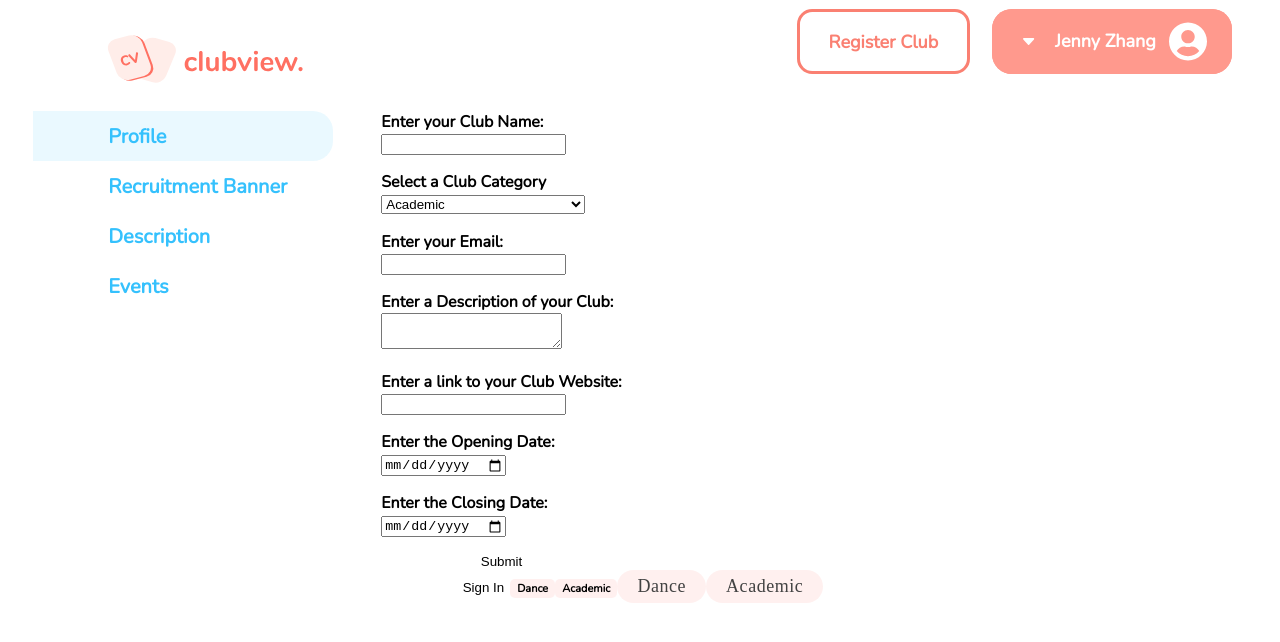
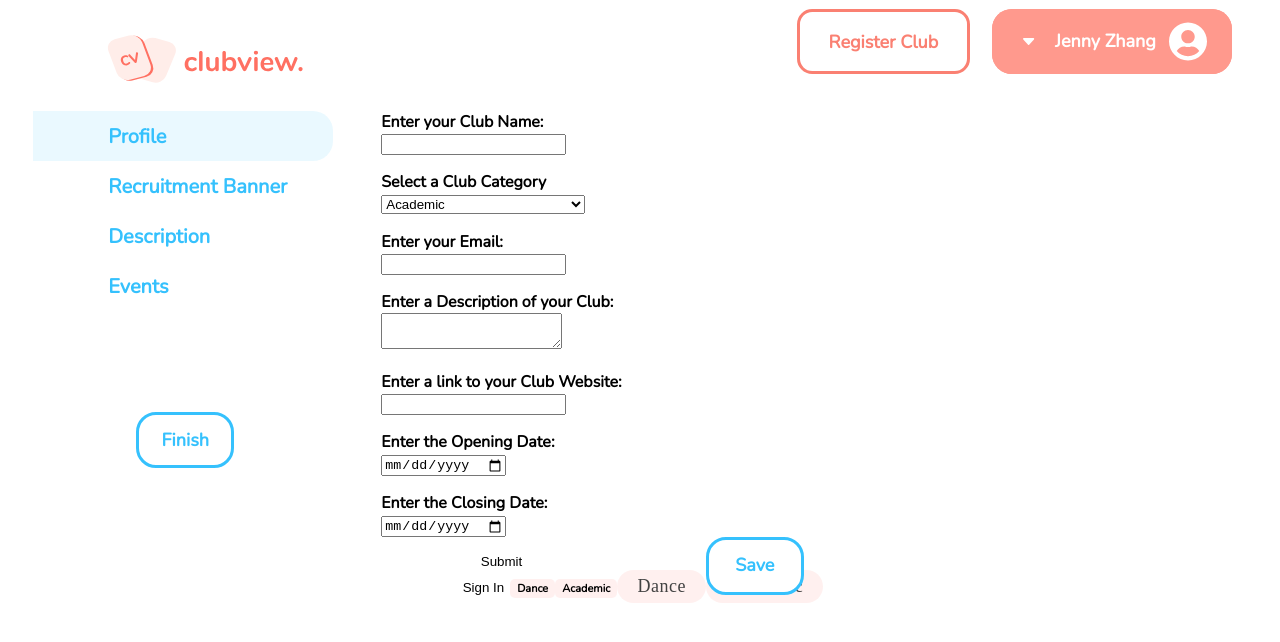
Before and after one commit to cornell-dti/club-view, a React (Create React App) app in the folder frontend/: page /register in a window 1280 px wide. Shown: the top 642 px of the page. Built offline with nearby package versions, Linux system fonts and the light colour scheme.

Commit message:
fully componentalized register button!!!!

```diff
--- a/frontend/src/components/Button/FRSbutton.css
+++ b/frontend/src/components/Button/FRSbutton.css
@@ -1,4 +1,4 @@
-.homePage {
+.Register {
     position: absolute;
     right: 17rem;
     top: 9px;
@@ -25,7 +25,7 @@
     border-radius: 0.95rem;
 }
 
-.registerPage {
+.Save {
 
     display: flex;
     justify-content: center;
@@ -38,11 +38,20 @@
     background-color: white;
     text-decoration: none;
 
+    font-family: 'Nunito';
+    font-style: normal;
+    font-weight: 800;
+    font-size: 18px;
+    line-height: 25px;
+    text-align: center;
+
+    color: #35C1FD;
+
     box-sizing: border-box;
 
     position: absolute;
     left: 55.14%;
-    right: 37.22%;
+    right: 37.20%;
     top: 67.11%;
     bottom: 25.67%;
 
@@ -50,3 +59,38 @@
 
     border-radius: 1.25rem;/*20px*/
 }
+
+.Finish {
+
+    display: flex;
+    justify-content: center;
+    align-items: center;
+    vertical-align: auto;
+    font-display: flex;
+
+    border-color:#35C1FD;
+    color: #35C1FD;
+    background-color: white;
+    text-decoration: none;
+
+    font-family: 'Nunito';
+    font-style: normal;
+    font-weight: 800;
+    font-size: 18px;
+    line-height: 25px;
+    text-align: center;
+
+    color: #35C1FD;
+
+    box-sizing: border-box;
+
+    position: absolute;
+    left: 10.65%;
+    right: 81.71%;
+    top: 51.5%;
+    bottom: 41.5%;
+
+    border: 3px solid #35C1FD;
+
+    border-radius: 1.25rem;/*20px*/
+}
--- a/frontend/src/components/Button/FRSbutton.tsx
+++ b/frontend/src/components/Button/FRSbutton.tsx
@@ -1,12 +1,15 @@
 import { useState } from 'react';
+import './FRSbutton.css'
 
 interface Props {
-    registerPage: boolean;
+    /* registerPage: boolean; */
+    buttonType: String;
     text: String;
 }
 /* TODO: add button navigation */
 const FRSbutton = (props: Props) => {
-    const className = props.registerPage? 'registerPage' : 'homePage';
+    /* const className = props.registerPage? 'registerPage' : 'homePage'; */
+    const className = '' + props.buttonType;
     const buttonText = props.text;
 
     return (
@@ -16,5 +19,4 @@ const FRSbutton = (props: Props) => {
     );
 }
 
-
 export default FRSbutton;
--- a/frontend/src/components/ClubRegistration/ClubRegistration.tsx
+++ b/frontend/src/components/ClubRegistration/ClubRegistration.tsx
@@ -3,6 +3,7 @@ import './ClubRegistration.css';
 import Dropdown from './Dropdown/Dropdown';
 import NavBar from '../../components/NavBar/NavBar';
 import Sidebar, { sidebarItems } from './Sidebar/Sidebar';
+import FRSbutton from '../Button/FRSbutton';
 
 const ClubRegistration = () => {
   // Control the sidebar value to indicate which page we're on (indexed 0-3 in reference to sidebarItems)
@@ -96,7 +97,10 @@ const ClubRegistration = () => {
       </label>
 
       <button onClick={(e) => handleSubmit(e)}>Submit</button>
+
+
     </form>
+
   );
   // 1: Recruitment page
   pages.push(<h1>Club Recruitment Page</h1>);
@@ -112,6 +116,8 @@ const ClubRegistration = () => {
         <Sidebar currentItem={currentDisplay} callback={changeDisplayedPage} />
         <div className="displayed-page">{pages[currentDisplay]}</div>
       </div>
+      <FRSbutton buttonType={'Finish'} text={'Finish'}></FRSbutton>
+      <FRSbutton buttonType={'Save'} text={'Save'}></FRSbutton>
     </>
   );
 };
--- a/frontend/src/components/NavBar/NavBar.tsx
+++ b/frontend/src/components/NavBar/NavBar.tsx
@@ -54,10 +54,12 @@ const NavBar = (props: Props) => {
         <></>
       )}
 
+
       <div className="right">
         <Link to="/register" className="registerButton">
           Register Club
         </Link>
+
 
 
         <div className="profileButton">
```
